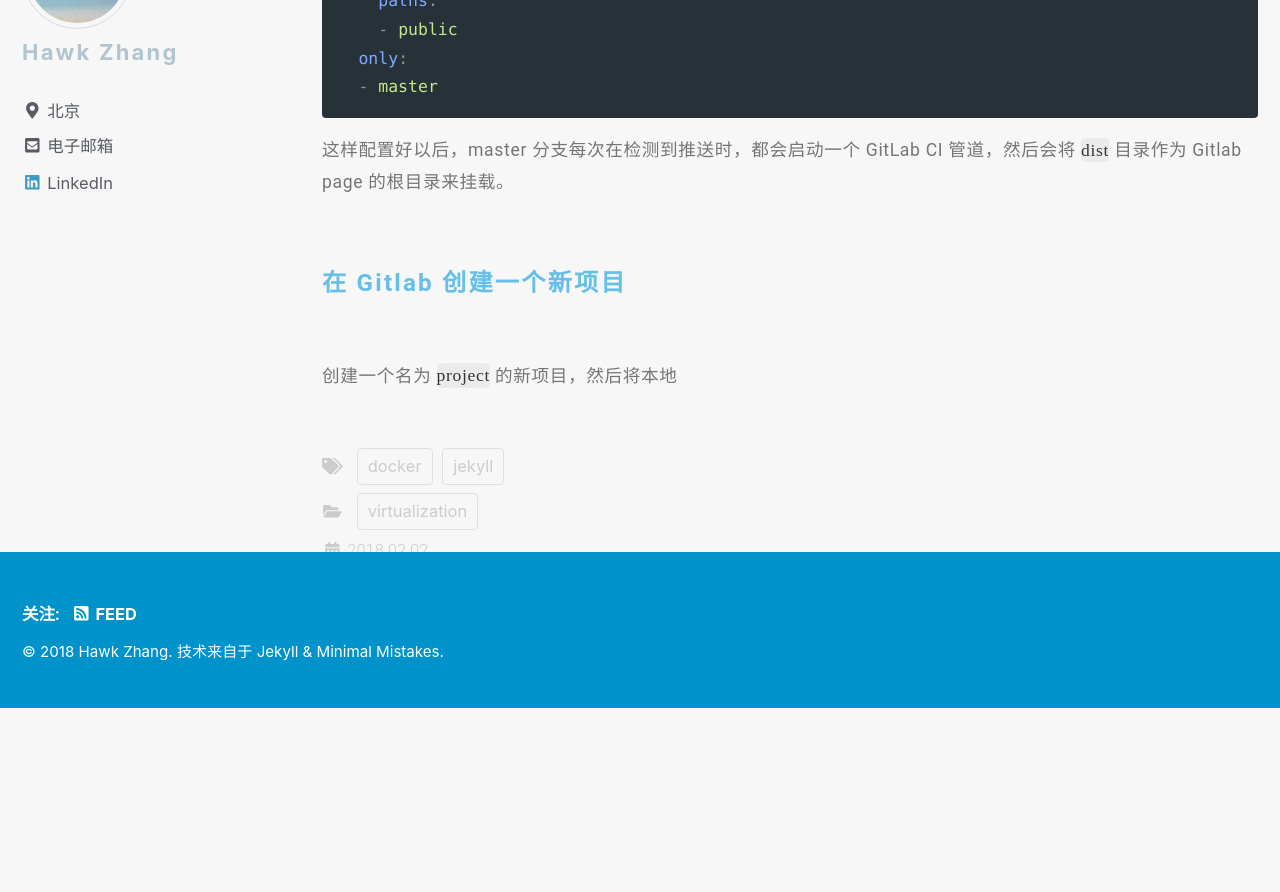
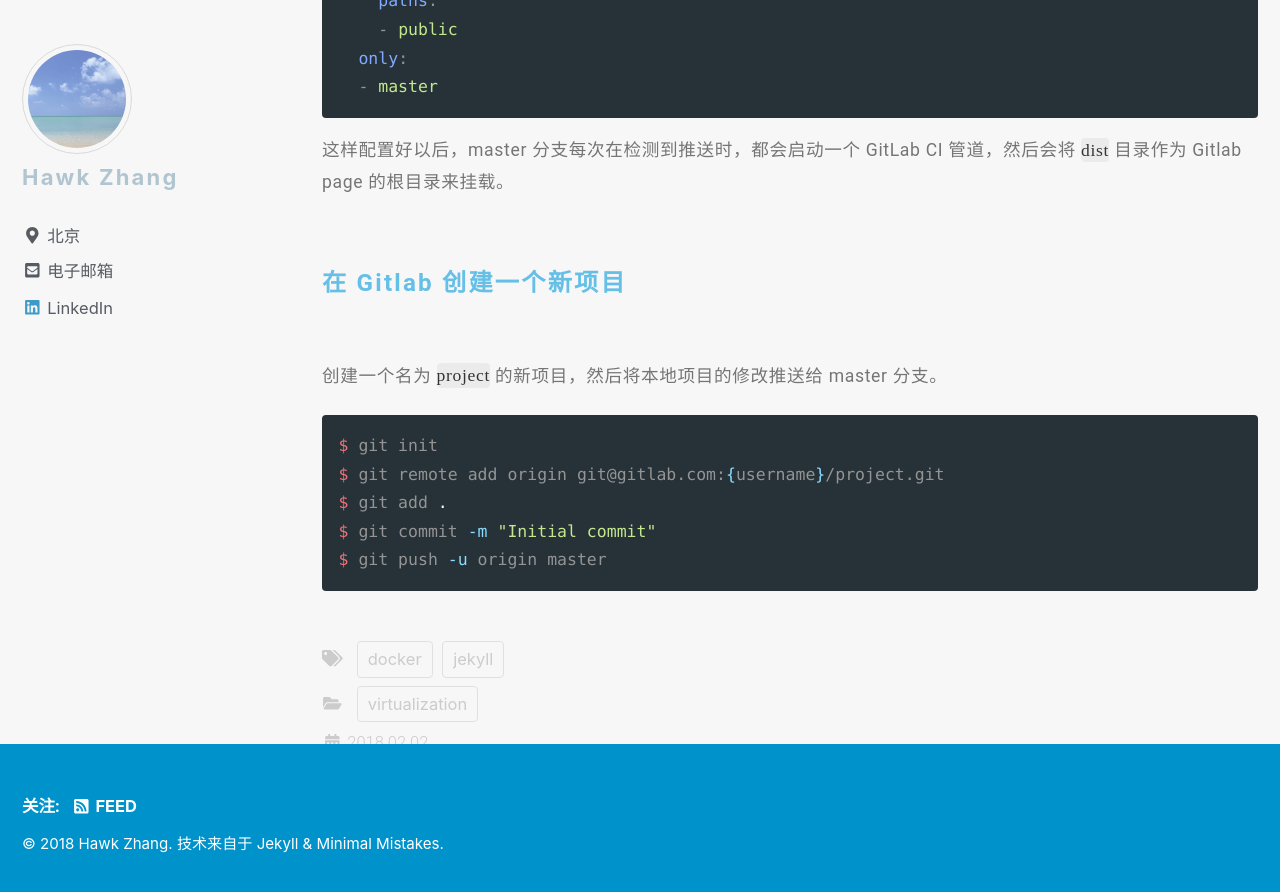
Before and after one commit to narru888/linotes_note, a Jekyll site: the page built from _posts/docker/2018-02-02-docker.jekyll.md, in a window 1280 px wide and 900 px high, scrolled down 4342 px. Shown: the top 892 px of the window. Built offline with Jekyll 4.4.1, drawn with Linux system fonts in a browser that asks for light colours; nearby versions of some CDN libraries; a script that is not in the unit is left out; before the commit the page ends 5050 px from its top, so only the background shows below that.

Commit message:
update on 2018-10-29 10:23:01 CST

````diff
--- a/_posts/docker/2018-02-02-docker.jekyll.md
+++ b/_posts/docker/2018-02-02-docker.jekyll.md
@@ -161,4 +161,12 @@ pages:
 
 #### 在 Gitlab 创建一个新项目
 
-创建一个名为 `project` 的新项目，然后将本地
+创建一个名为 `project` 的新项目，然后将本地项目的修改推送给 master 分支。
+
+```bash
+$ git init
+$ git remote add origin git@gitlab.com:{username}/project.git
+$ git add .
+$ git commit -m "Initial commit"
+$ git push -u origin master
+```
````
